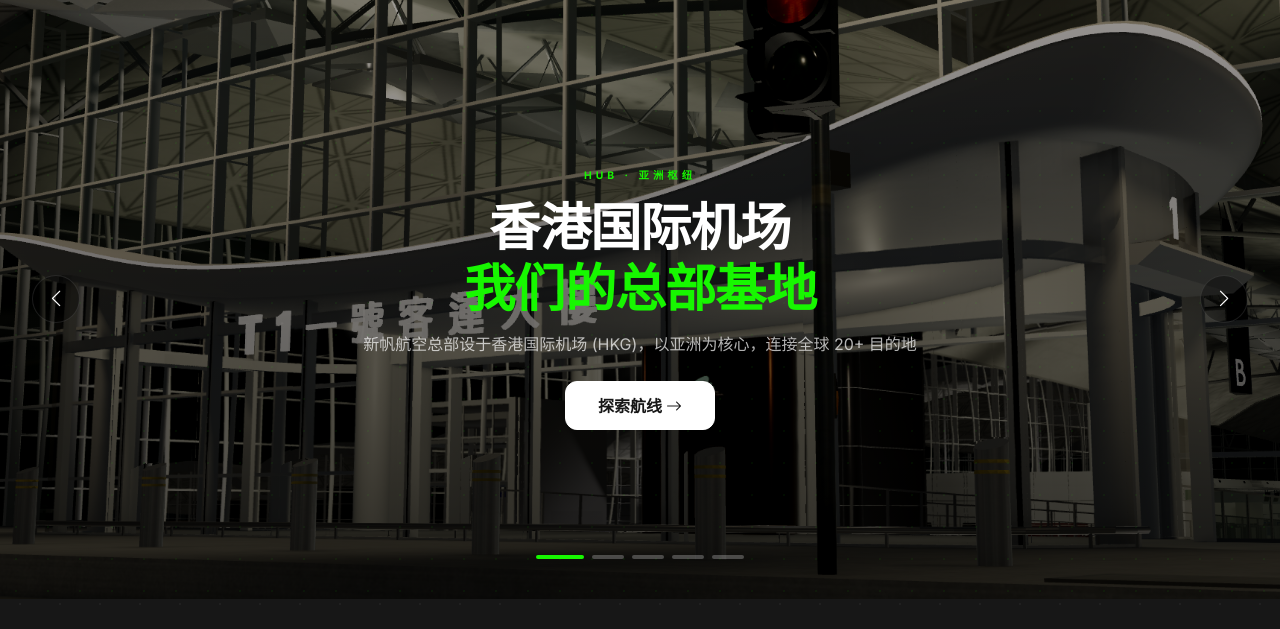
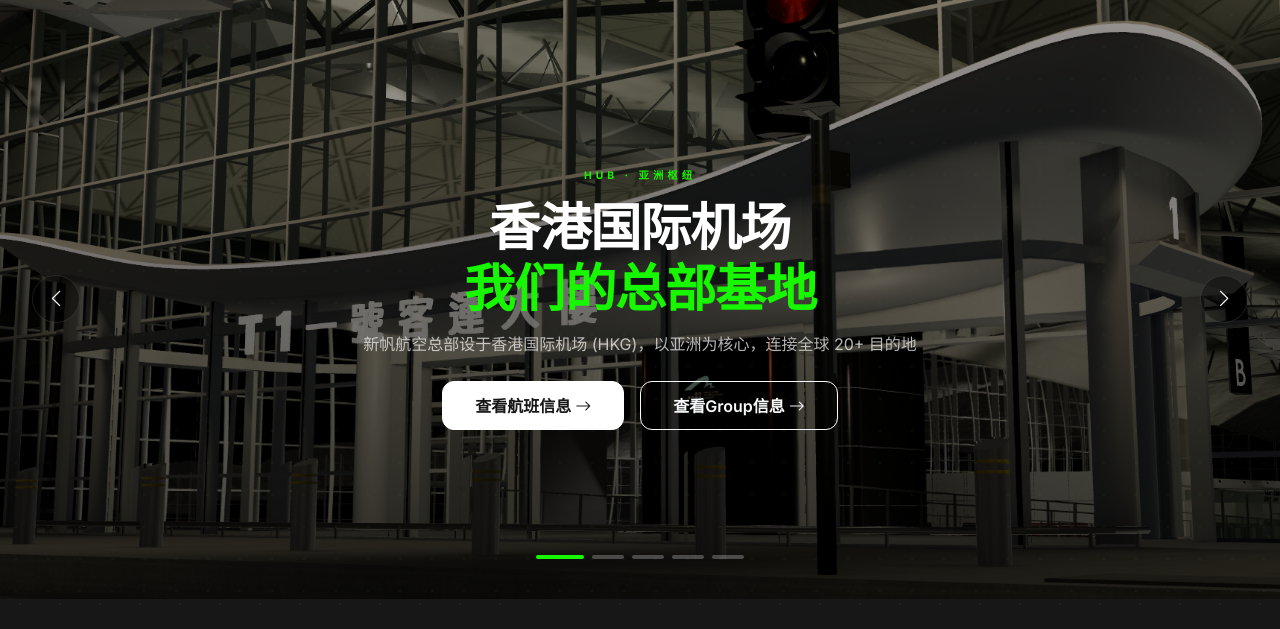
Before and after one commit to hammer-py/xinfan-airlines, a Django app: page / in a window 1280 px wide. Shown: the part 56-685 px from the top of the page. Run offline with Django 5.2, Linux system fonts and the light colour scheme.

Commit message:
Add two buttons per slide: 查看航班信息 + 查看Group信息

```diff
--- a/apps/core/templates/core/home.html
+++ b/apps/core/templates/core/home.html
@@ -166,7 +166,10 @@
                 <div class="tag">Hub · 亚洲枢纽</div>
                 <h1 class="hero-title">香港国际机场<br><span class="accent">我们的总部基地</span></h1>
                 <p>新帆航空总部设于香港国际机场 (HKG)，以亚洲为核心，连接全球 20+ 目的地</p>
-                <a href="{% url 'flight_list' %}" class="btn btn-light btn-lg">探索航线 <i class="bi bi-arrow-right"></i></a>
+                <div class="d-flex justify-content-center gap-3 flex-wrap">
+                    <a href="{% url 'flight_list' %}" class="btn btn-light btn-lg">查看航班信息 <i class="bi bi-arrow-right"></i></a>
+                    <a href="https://www.roblox.com/communities/16064021/Xinfan-Airlines#!/about" target="_blank" class="btn btn-outline-light btn-lg">查看Group信息 <i class="bi bi-arrow-right"></i></a>
+                </div>
             </div>
         </div>
         <div class="slide effect-right" style="background-image:url({% static 'images/slider/02.jpg' %})">
@@ -175,7 +178,10 @@
                 <div class="tag">Welcome Aboard</div>
                 <h1 class="hero-title">欢迎<span class="accent">登机</span></h1>
                 <p>系好安全带，收起小桌板——一次难忘的飞行体验即将开始。新帆航空，从这里起飞。</p>
-                <a href="{% url 'flight_list' %}" class="btn btn-light btn-lg">查看航班 <i class="bi bi-airplane"></i></a>
+                <div class="d-flex justify-content-center gap-3 flex-wrap">
+                    <a href="{% url 'flight_list' %}" class="btn btn-light btn-lg">查看航班信息 <i class="bi bi-arrow-right"></i></a>
+                    <a href="https://www.roblox.com/communities/16064021/Xinfan-Airlines#!/about" target="_blank" class="btn btn-outline-light btn-lg">查看Group信息 <i class="bi bi-arrow-right"></i></a>
+                </div>
             </div>
         </div>
         <div class="slide effect-scale" style="background-image:url({% static 'images/slider/03.jpg' %})">
@@ -184,7 +190,10 @@
                 <div class="tag">Ground Ops</div>
                 <h1 class="hero-title">专业<span class="accent">地勤保障</span></h1>
                 <p>行李装卸、加油推车、签派调度——每个环节追求极致，确保航班准时安全运行</p>
-                <a href="{% url 'job_list' %}" class="btn btn-light btn-lg">加入我们 <i class="bi bi-people"></i></a>
+                <div class="d-flex justify-content-center gap-3 flex-wrap">
+                    <a href="{% url 'flight_list' %}" class="btn btn-light btn-lg">查看航班信息 <i class="bi bi-arrow-right"></i></a>
+                    <a href="https://www.roblox.com/communities/16064021/Xinfan-Airlines#!/about" target="_blank" class="btn btn-outline-light btn-lg">查看Group信息 <i class="bi bi-arrow-right"></i></a>
+                </div>
             </div>
         </div>
         <div class="slide effect-zoom" style="background-image:url({% static 'images/slider/04.jpg' %})">
@@ -193,7 +202,10 @@
                 <div class="tag">Fleet · 现代化机队</div>
                 <h1 class="hero-title">22 架飞机<br><span class="accent">覆盖全球航线</span></h1>
                 <p>B787-10 洲际旗舰 &middot; A350-900 远程主力 &middot; B737-800 短途干线</p>
-                <a href="{% url 'about' %}" class="btn btn-light btn-lg">了解机队 <i class="bi bi-arrow-right"></i></a>
+                <div class="d-flex justify-content-center gap-3 flex-wrap">
+                    <a href="{% url 'flight_list' %}" class="btn btn-light btn-lg">查看航班信息 <i class="bi bi-arrow-right"></i></a>
+                    <a href="https://www.roblox.com/communities/16064021/Xinfan-Airlines#!/about" target="_blank" class="btn btn-outline-light btn-lg">查看Group信息 <i class="bi bi-arrow-right"></i></a>
+                </div>
             </div>
         </div>
         <div class="slide" style="background-image:url({% static 'images/slider/05.jpg' %})">
@@ -202,7 +214,10 @@
                 <div class="tag">Roblox · Virtual Aviation</div>
                 <h1 class="hero-title">飞越<span class="accent">虚拟天际</span></h1>
                 <p>与我们一起，在 Roblox 世界中开启云端旅程——14 种角色、定期航班、里程系统等你体验</p>
-                <a href="{% url 'register' %}" class="btn btn-light btn-lg">立即加入 <i class="bi bi-arrow-right"></i></a>
+                <div class="d-flex justify-content-center gap-3 flex-wrap">
+                    <a href="{% url 'flight_list' %}" class="btn btn-light btn-lg">查看航班信息 <i class="bi bi-arrow-right"></i></a>
+                    <a href="https://www.roblox.com/communities/16064021/Xinfan-Airlines#!/about" target="_blank" class="btn btn-outline-light btn-lg">查看Group信息 <i class="bi bi-arrow-right"></i></a>
+                </div>
             </div>
         </div>
     </div>
```
